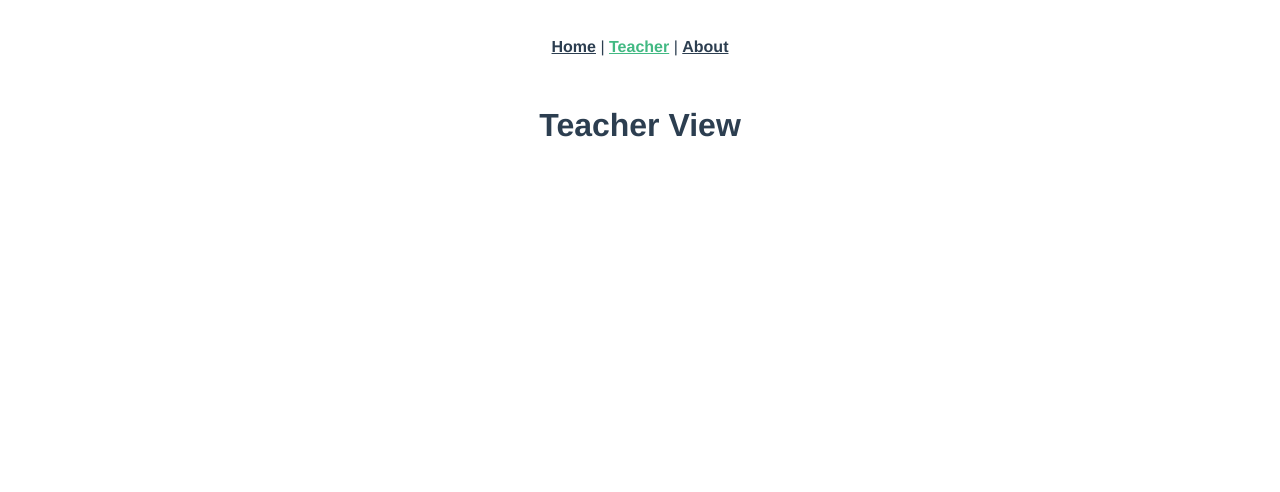
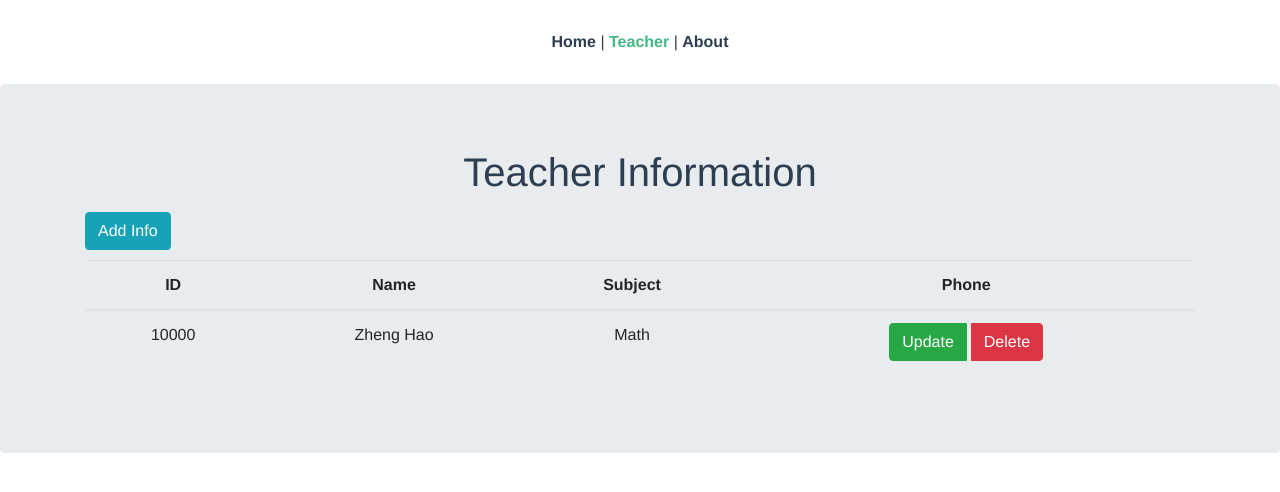
Before and after one commit to laintime01/studentInfoSystem, a Vue app in the folder frontend/: page /teacher in a window 1280 px wide. Shown: the top 492 px of the page. Built offline with nearby package versions, Linux system fonts and the light colour scheme; no server answers.

Commit message:
add teacher info tables

```diff
--- a/frontend/package.json
+++ b/frontend/package.json
@@ -9,6 +9,7 @@
   },
   "dependencies": {
     "axios": "^0.27.2",
+    "bootstrap": "^4.6.0",
     "core-js": "^3.8.3",
     "vue": "^2.6.14",
     "vue-router": "^3.5.1"
--- a/frontend/src/main.js
+++ b/frontend/src/main.js
@@ -1,6 +1,7 @@
 import Vue from "vue";
 import App from "./App.vue";
 import router from "./router";
+import "bootstrap/dist/css/bootstrap.css"; //install bootstrap first
 
 Vue.config.productionTip = false;
 
--- a/frontend/src/views/TeacherView.vue
+++ b/frontend/src/views/TeacherView.vue
@@ -1,7 +1,55 @@
 <template>
-  <div>
-    <h1>Teacher View</h1>
-    <p>{{ msg }}</p>
+  <div class="jumbotron vertical-center">
+    <div class="container">
+      <!-- bootswatch CDN-->
+      <link
+        rel="stylesheet"
+        href="https://cdn.jsdelivr.net/npm/bootswatch@4.5.2/dist/lumen/bootstrap.min.css"
+        integrity="sha384-GzaBcW6yPIfhF+6VpKMjxbTx6tvR/yRd/yJub90CqoIn2Tz4rRXlSpTFYMKHCifX"
+        crossorigin="anonymous"
+      />
+      <div class="row">
+        <div class="col-sm-12">
+          <h1>Teacher Information</h1>
+          <p>{{ msg }}</p>
+          <button type="button" class="btn btn-info" style="float: left">
+            Add Info
+          </button>
+          <br /><br />
+          <table class="table table-hover">
+            <!--Table Head-->
+            <thead>
+              <tr>
+                <!--Table header cells-->
+                <th scope="col">ID</th>
+                <th scope="col">Name</th>
+                <th scope="col">Subject</th>
+                <th scope="col">Phone</th>
+              </tr>
+            </thead>
+            <tbody>
+              <tr>
+                <td>10000</td>
+                <td>Zheng Hao</td>
+                <td>Math</td>
+                <td>
+                  <div class="btn-group" role="group">
+                    <button
+                      type="button"
+                      class="btn btn-success"
+                      style="margin-right: 5px"
+                    >
+                      Update
+                    </button>
+                    <button type="button" class="btn btn-danger">Delete</button>
+                  </div>
+                </td>
+              </tr>
+            </tbody>
+          </table>
+        </div>
+      </div>
+    </div>
   </div>
 </template>
 
```
Also changed, not shown: 1 other file (tests, documents, lock files or other folders).
